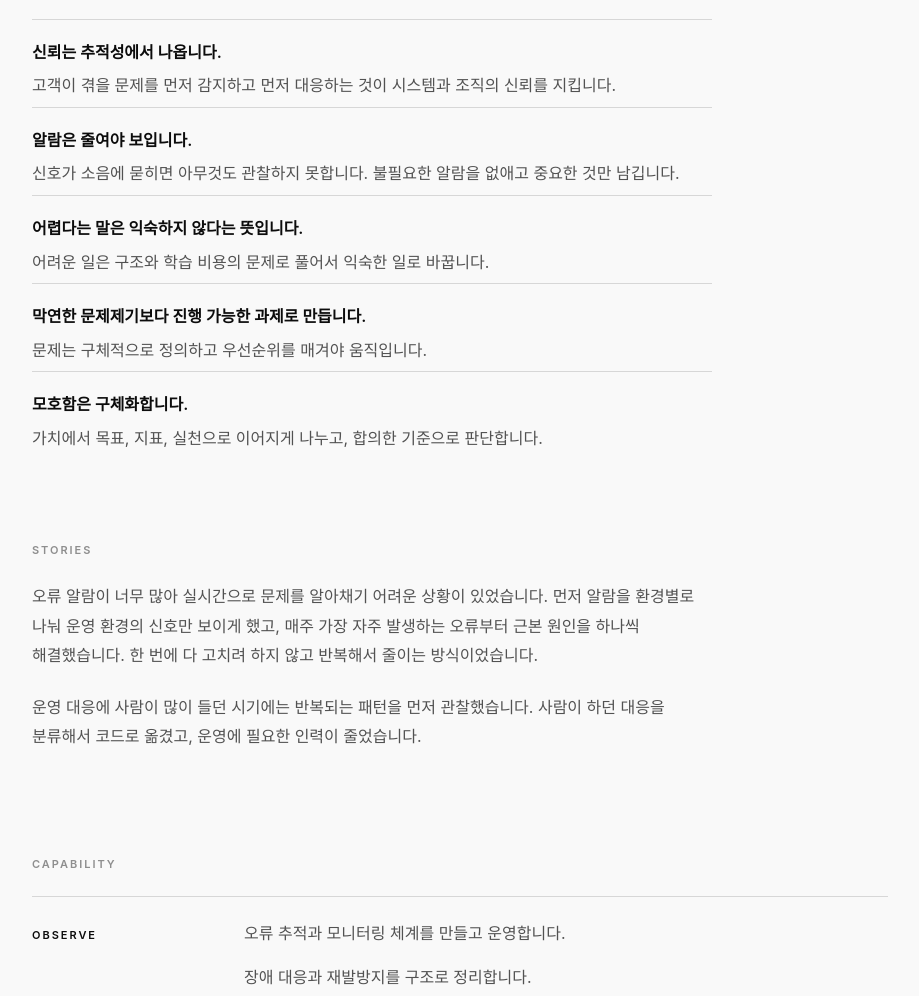
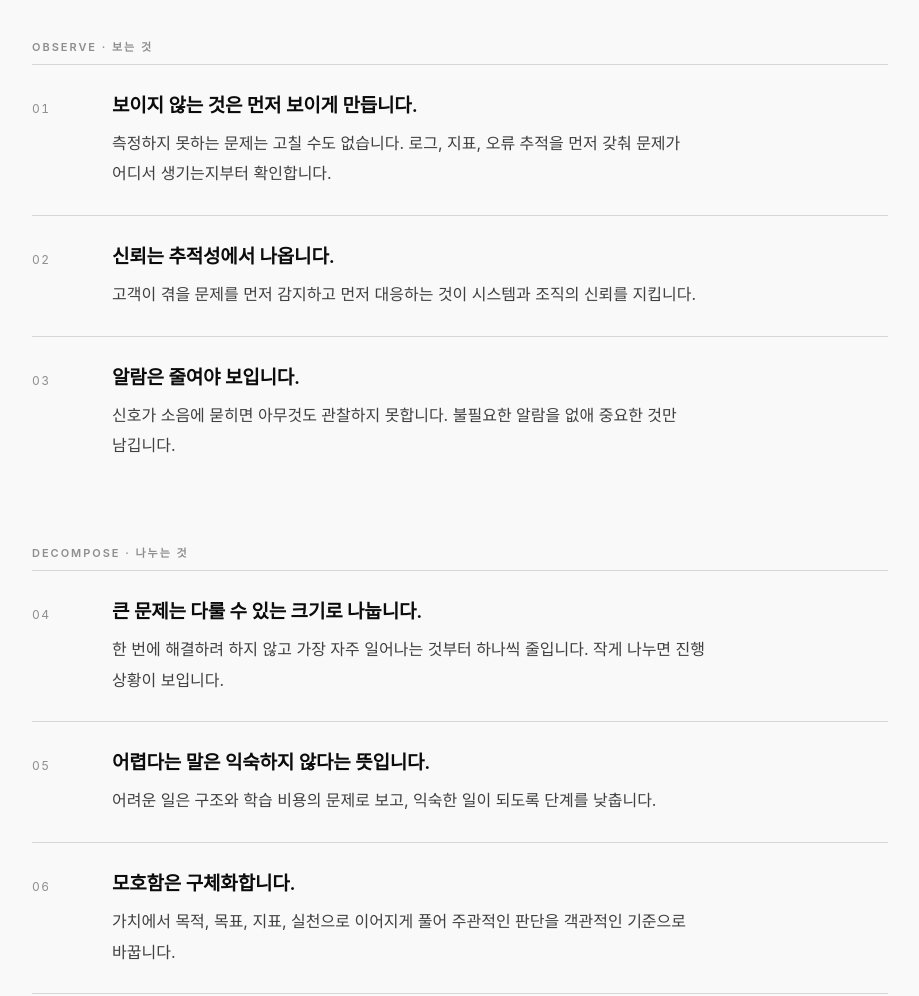
Before and after one commit to tael/tael.github.io, a plain HTML site: page index.html in a window 1280 px wide. Shown: the part 722-1718 px from the top of the page, without its empty margins (180-1099 px from the left). Drawn offline with Linux system fonts and the light colour scheme; a web font is replaced by a local one.

Commit message:
Expand philosophy, drop stories, improve readability

```diff
--- a/index.html
+++ b/index.html
@@ -10,7 +10,7 @@
   :root {
     --bg: #f9f9f9;
     --ink: #0c0c0c;
-    --ink-70: rgba(12, 12, 12, 0.7);
+    --ink-70: rgba(12, 12, 12, 0.78);
     --ink-45: rgba(12, 12, 12, 0.45);
     --line: rgba(12, 12, 12, 0.14);
   }
@@ -21,8 +21,8 @@
     background: var(--bg);
     color: var(--ink);
     font-family: "Pretendard Variable", Pretendard, -apple-system, "Apple SD Gothic Neo", "Noto Sans KR", sans-serif;
-    font-size: 16px;
-    line-height: 1.85;
+    font-size: 17px;
+    line-height: 1.9;
     word-break: keep-all;
   }
   a { color: inherit; text-decoration: underline; text-underline-offset: 3px; }
@@ -59,19 +59,22 @@
   }
   .meta span + span::before { content: "·"; margin-right: 14px; color: var(--ink-45); }
 
-  section { padding: 72px 0 8px; }
+  section { padding: 88px 0 8px; }
   section > .label { display: block; color: var(--ink-45); margin-bottom: 22px; }
-  p { margin: 0 0 22px; color: var(--ink-70); max-width: 680px; }
-  p.lead { font-size: 20px; color: var(--ink); line-height: 1.7; }
+  p { margin: 0 0 26px; color: var(--ink-70); max-width: 640px; }
+  p.lead { font-size: 24px; color: var(--ink); line-height: 1.6; letter-spacing: -0.01em; }
 
   .group { border-top: 1px solid var(--line); padding: 22px 0 10px; display: grid; grid-template-columns: 180px 1fr; gap: 8px 32px; }
   .group h3 { margin: 0; font-size: 11px; letter-spacing: 0.18em; text-transform: uppercase; font-weight: 600; padding-top: 6px; }
   .group ul { margin: 0; padding: 0; list-style: none; }
   .group li { color: var(--ink-70); margin-bottom: 14px; }
 
-  ol.principles { margin: 0; padding: 0; list-style: none; max-width: 680px; }
-  ol.principles li { border-top: 1px solid var(--line); padding: 18px 0 6px; color: var(--ink-70); }
-  ol.principles li b { display: block; color: var(--ink); font-weight: 600; margin-bottom: 4px; }
+  .theme { margin-top: 56px; }
+  .theme h3 { margin: 0 0 6px; font-size: 11px; letter-spacing: 0.18em; text-transform: uppercase; font-weight: 600; color: var(--ink-45); }
+  .principle { display: grid; grid-template-columns: 56px 1fr; gap: 0 24px; border-top: 1px solid var(--line); padding: 26px 0 8px; }
+  .principle .no { font-size: 12px; letter-spacing: 0.12em; color: var(--ink-45); padding-top: 7px; font-variant-numeric: tabular-nums; }
+  .principle h4 { margin: 0 0 8px; font-size: 19px; font-weight: 600; letter-spacing: -0.01em; line-height: 1.55; }
+  .principle p { margin: 0 0 18px; font-size: 16px; max-width: 600px; }
 
   footer { margin-top: 96px; border-top: 1px solid var(--line); padding: 28px 0 64px; }
   footer .wrap { display: flex; justify-content: space-between; align-items: baseline; flex-wrap: wrap; gap: 10px; }
@@ -80,6 +83,8 @@
     .wrap { padding: 0 20px; }
     .hero { padding: 64px 0 40px; }
     .group { grid-template-columns: 1fr; }
+    .principle { grid-template-columns: 36px 1fr; gap: 0 12px; }
+    p.lead { font-size: 21px; }
   }
 </style>
 </head>
@@ -95,7 +100,6 @@
 <main class="wrap">
 
   <div class="hero">
-    <div class="label muted">Backend · Data · Managing · Lead Engineer</div>
     <h1>김태일</h1>
     <p class="sub">관찰하고, 분해하고, 반복되는 일은 구조와 자동화로 없애는 엔지니어입니다.</p>
   </div>
@@ -108,20 +112,27 @@
     <span class="label">Philosophy</span>
     <p class="lead">엔지니어링의 기본은 관찰과 분해에서 시작한다고 생각합니다.</p>
     <p>보이지 않는 것은 먼저 보이게 만들고, 큰 문제는 다룰 수 있는 크기로 나눕니다. 그렇게 드러난 반복은 구조와 자동화로 없애고, 규칙은 가볍게 두어 합의되면 바꿀 수 있게 합니다.</p>
-
-    <ol class="principles">
-      <li><b>신뢰는 추적성에서 나옵니다.</b>고객이 겪을 문제를 먼저 감지하고 먼저 대응하는 것이 시스템과 조직의 신뢰를 지킵니다.</li>
-      <li><b>알람은 줄여야 보입니다.</b>신호가 소음에 묻히면 아무것도 관찰하지 못합니다. 불필요한 알람을 없애고 중요한 것만 남깁니다.</li>
-      <li><b>어렵다는 말은 익숙하지 않다는 뜻입니다.</b>어려운 일은 구조와 학습 비용의 문제로 풀어서 익숙한 일로 바꿉니다.</li>
-      <li><b>막연한 문제제기보다 진행 가능한 과제로 만듭니다.</b>문제는 구체적으로 정의하고 우선순위를 매겨야 움직입니다.</li>
-      <li><b>모호함은 구체화합니다.</b>가치에서 목표, 지표, 실천으로 이어지게 나누고, 합의한 기준으로 판단합니다.</li>
-    </ol>
-  </section>
-
-  <section>
-    <span class="label">Stories</span>
-    <p>오류 알람이 너무 많아 실시간으로 문제를 알아채기 어려운 상황이 있었습니다. 먼저 알람을 환경별로 나눠 운영 환경의 신호만 보이게 했고, 매주 가장 자주 발생하는 오류부터 근본 원인을 하나씩 해결했습니다. 한 번에 다 고치려 하지 않고 반복해서 줄이는 방식이었습니다.</p>
-    <p>운영 대응에 사람이 많이 들던 시기에는 반복되는 패턴을 먼저 관찰했습니다. 사람이 하던 대응을 분류해서 코드로 옮겼고, 운영에 필요한 인력이 줄었습니다.</p>
+    <div class="theme">
+      <h3>Observe · 보는 것</h3>
+      <div class="principle"><div class="no">01</div><div><h4>보이지 않는 것은 먼저 보이게 만듭니다.</h4><p>측정하지 못하는 문제는 고칠 수도 없습니다. 로그, 지표, 오류 추적을 먼저 갖춰 문제가 어디서 생기는지부터 확인합니다.</p></div></div>
+      <div class="principle"><div class="no">02</div><div><h4>신뢰는 추적성에서 나옵니다.</h4><p>고객이 겪을 문제를 먼저 감지하고 먼저 대응하는 것이 시스템과 조직의 신뢰를 지킵니다.</p></div></div>
+      <div class="principle"><div class="no">03</div><div><h4>알람은 줄여야 보입니다.</h4><p>신호가 소음에 묻히면 아무것도 관찰하지 못합니다. 불필요한 알람을 없애 중요한 것만 남깁니다.</p></div></div>
+    </div>
+    <div class="theme">
+      <h3>Decompose · 나누는 것</h3>
+      <div class="principle"><div class="no">04</div><div><h4>큰 문제는 다룰 수 있는 크기로 나눕니다.</h4><p>한 번에 해결하려 하지 않고 가장 자주 일어나는 것부터 하나씩 줄입니다. 작게 나누면 진행 상황이 보입니다.</p></div></div>
+      <div class="principle"><div class="no">05</div><div><h4>어렵다는 말은 익숙하지 않다는 뜻입니다.</h4><p>어려운 일은 구조와 학습 비용의 문제로 보고, 익숙한 일이 되도록 단계를 낮춥니다.</p></div></div>
+      <div class="principle"><div class="no">06</div><div><h4>모호함은 구체화합니다.</h4><p>가치에서 목적, 목표, 지표, 실천으로 이어지게 풀어 주관적인 판단을 객관적인 기준으로 바꿉니다.</p></div></div>
+      <div class="principle"><div class="no">07</div><div><h4>막연한 문제제기보다 진행 가능한 과제를 만듭니다.</h4><p>문제는 배경과 목표, 기대효과까지 정의하고 우선순위를 매겨야 움직입니다.</p></div></div>
+    </div>
+    <div class="theme">
+      <h3>Sustain · 남기는 것</h3>
+      <div class="principle"><div class="no">08</div><div><h4>반복되는 일은 구조와 자동화로 없앱니다.</h4><p>사람이 계속 같은 일을 하고 있다면 그 일이 구조 문제라는 신호입니다.</p></div></div>
+      <div class="principle"><div class="no">09</div><div><h4>규칙은 가볍게, 합의되면 바꿀 수 있게 둡니다.</h4><p>기준은 조직에 맞게 바뀔 수 있습니다. 서로 합의했다면 바뀌어도 혼란스럽지 않습니다. 단순한 수치로 두어 지키기 쉽게 합니다.</p></div></div>
+      <div class="principle"><div class="no">10</div><div><h4>코드와 문서는 살아 있게 유지합니다.</h4><p>기술부채는 목표를 정해 주기적으로 갚고, 문서와 구성도는 항상 최신 상태로 둡니다.</p></div></div>
+      <div class="principle"><div class="no">11</div><div><h4>작은 불편도 문제로 꺼냅니다.</h4><p>천천히 가더라도 방향이 맞으면 가까워집니다. 작은 불편을 말하는 것에서 개선이 시작됩니다.</p></div></div>
+      <div class="principle"><div class="no">12</div><div><h4>계속 배웁니다.</h4><p>모든 것을 배우는 사람이 되려 하고, 남의 말을 경청하며 더 중요한 것에 집중합니다.</p></div></div>
+    </div>
   </section>
 
   <section>
```
